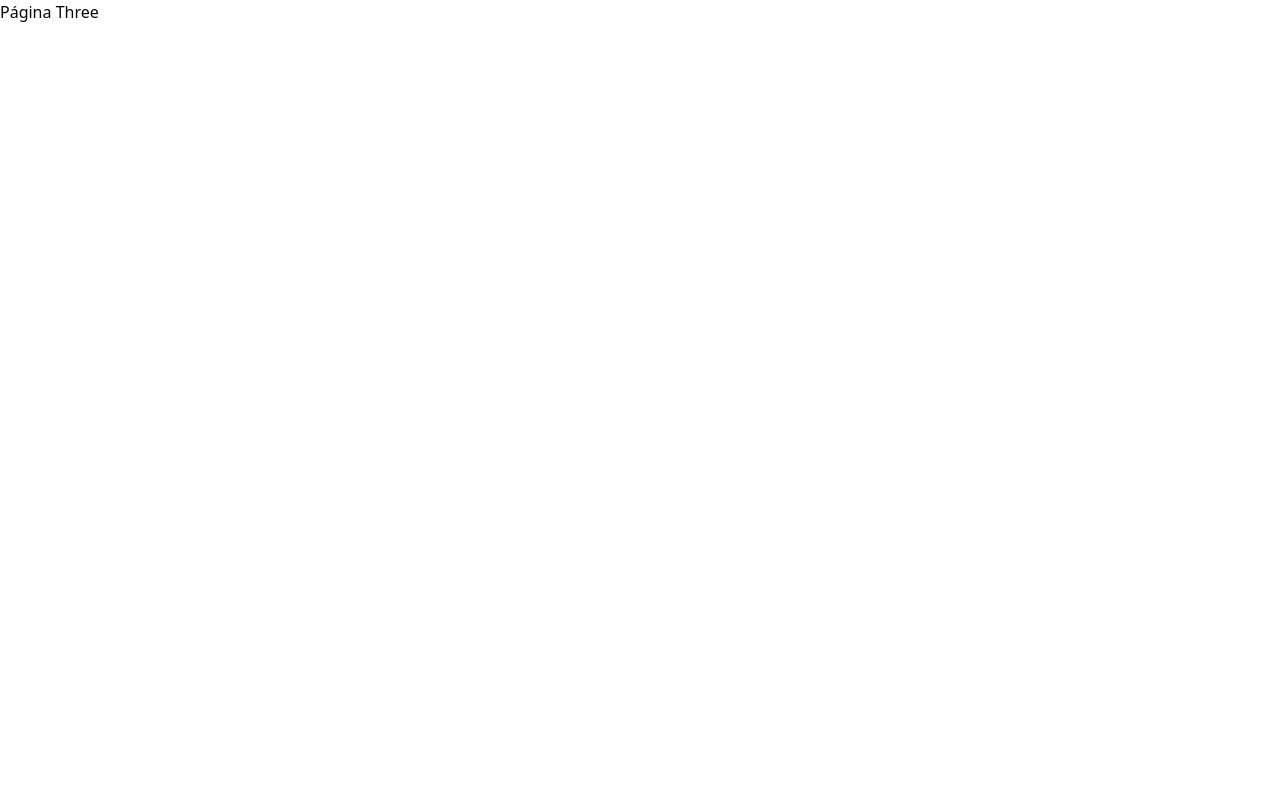
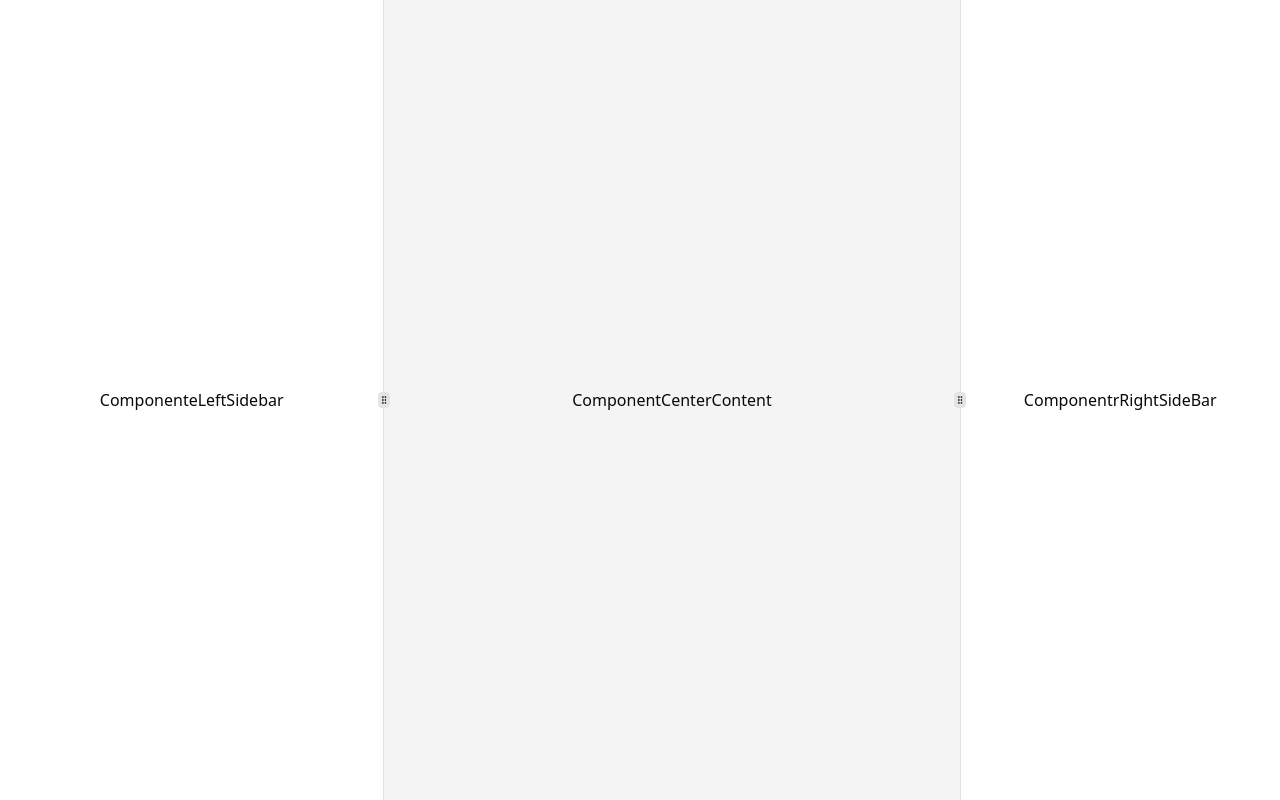
Before and after one commit to dionebatistap/estudo-forms, a Next.js app: page /dashboard/pagina-three in a window 1280 px wide. Built offline with nearby package versions, Linux system fonts and the light colour scheme.

Commit message:
componente-resizable
Implementado página com componente redimensionável

```diff
--- a/package.json
+++ b/package.json
@@ -22,6 +22,7 @@
     "react": "^18",
     "react-dom": "^18",
     "react-hook-form": "^7.54.1",
+    "react-resizable-panels": "^2.1.7",
     "tailwind-merge": "^2.5.5",
     "tailwindcss-animate": "^1.0.7",
     "zod": "^3.24.1"
--- a/src/app/dashboard/pagina-three/page.tsx
+++ b/src/app/dashboard/pagina-three/page.tsx
@@ -1,7 +1,9 @@
+import { ComponentePageThree } from "@/components/pages/dashboard/pagina-three";
+
 export default function PaginaThree() {
   return (
     <div>
-      <h1>Página Three</h1>
+      <ComponentePageThree />
     </div>
   );
 }
--- /dev/null
+++ b/src/components/pages/dashboard/pagina-three/center-content/index.tsx
@@ -0,0 +1,7 @@
+export const ComponentCenterContent = () => {
+  return (
+    <section className="overflow-hidden w-full h-full flex items-center justify-center relative bg-muted dark:bg-background">
+      ComponentCenterContent
+    </section>
+  );
+};
--- /dev/null
+++ b/src/components/pages/dashboard/pagina-three/index.tsx
@@ -0,0 +1,28 @@
+import {
+  ResizableHandle,
+  ResizablePanel,
+  ResizablePanelGroup,
+} from "@/components/ui/resizable";
+import { ComponenteLeftSidebar } from "./left-sidebar";
+import { ComponentCenterContent } from "./center-content";
+import { ComponentrRightSideBar } from "./right-sidebar";
+
+export const ComponentePageThree = () => {
+  return (
+    <main className="w-full h-screen overflow-hidden">
+      <ResizablePanelGroup direction="horizontal" className="w-full h-full">
+        <ResizablePanel minSize={20} maxSize={40} defaultSize={30}>
+          <ComponenteLeftSidebar />
+        </ResizablePanel>
+        <ResizableHandle withHandle />
+        <ResizablePanel>
+          <ComponentCenterContent />
+        </ResizablePanel>
+        <ResizableHandle withHandle />
+        <ResizablePanel minSize={20} maxSize={35} defaultSize={25}>
+          <ComponentrRightSideBar />
+        </ResizablePanel>
+      </ResizablePanelGroup>
+    </main>
+  );
+};
--- /dev/null
+++ b/src/components/pages/dashboard/pagina-three/left-sidebar/index.tsx
@@ -0,0 +1,7 @@
+export const ComponenteLeftSidebar = () => {
+  return (
+    <aside className="w-full h-full p-6 flex items-center justify-center overflow-y-auto">
+      ComponenteLeftSidebar
+    </aside>
+  );
+};
--- /dev/null
+++ b/src/components/pages/dashboard/pagina-three/right-sidebar/index.tsx
@@ -0,0 +1,7 @@
+export const ComponentrRightSideBar = () => {
+  return (
+    <aside className="w-full h-full flex items-center  justify-center p-6 overflow-y-auto">
+      ComponentrRightSideBar
+    </aside>
+  );
+};
--- /dev/null
+++ b/src/components/ui/resizable.tsx
@@ -0,0 +1,45 @@
+"use client"
+
+import { GripVertical } from "lucide-react"
+import * as ResizablePrimitive from "react-resizable-panels"
+
+import { cn } from "@/lib/utils"
+
+const ResizablePanelGroup = ({
+  className,
+  ...props
+}: React.ComponentProps<typeof ResizablePrimitive.PanelGroup>) => (
+  <ResizablePrimitive.PanelGroup
+    className={cn(
+      "flex h-full w-full data-[panel-group-direction=vertical]:flex-col",
+      className
+    )}
+    {...props}
+  />
+)
+
+const ResizablePanel = ResizablePrimitive.Panel
+
+const ResizableHandle = ({
+  withHandle,
+  className,
+  ...props
+}: React.ComponentProps<typeof ResizablePrimitive.PanelResizeHandle> & {
+  withHandle?: boolean
+}) => (
+  <ResizablePrimitive.PanelResizeHandle
+    className={cn(
+      "relative flex w-px items-center justify-center bg-border after:absolute after:inset-y-0 after:left-1/2 after:w-1 after:-translate-x-1/2 focus-visible:outline-none focus-visible:ring-1 focus-visible:ring-ring focus-visible:ring-offset-1 data-[panel-group-direction=vertical]:h-px data-[panel-group-direction=vertical]:w-full data-[panel-group-direction=vertical]:after:left-0 data-[panel-group-direction=vertical]:after:h-1 data-[panel-group-direction=vertical]:after:w-full data-[panel-group-direction=vertical]:after:-translate-y-1/2 data-[panel-group-direction=vertical]:after:translate-x-0 [&[data-panel-group-direction=vertical]>div]:rotate-90",
+      className
+    )}
+    {...props}
+  >
+    {withHandle && (
+      <div className="z-10 flex h-4 w-3 items-center justify-center rounded-sm border bg-border">
+        <GripVertical className="h-2.5 w-2.5" />
+      </div>
+    )}
+  </ResizablePrimitive.PanelResizeHandle>
+)
+
+export { ResizablePanelGroup, ResizablePanel, ResizableHandle }
```
Also changed, not shown: src/app/dashboard/(layout)/page.tsx (renamed from src/app/dashboard/page.tsx), 1 other file (tests, documents, lock files or other folders).
